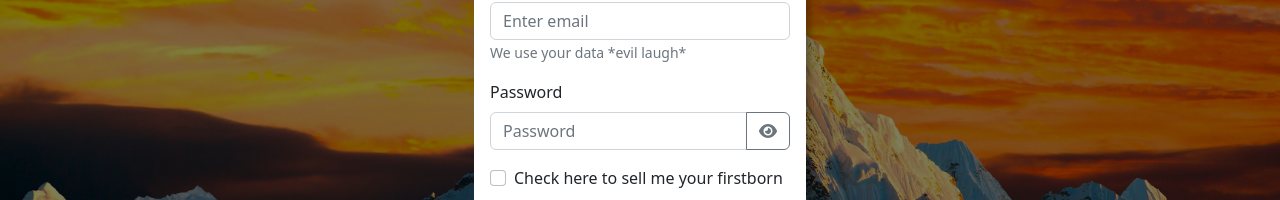
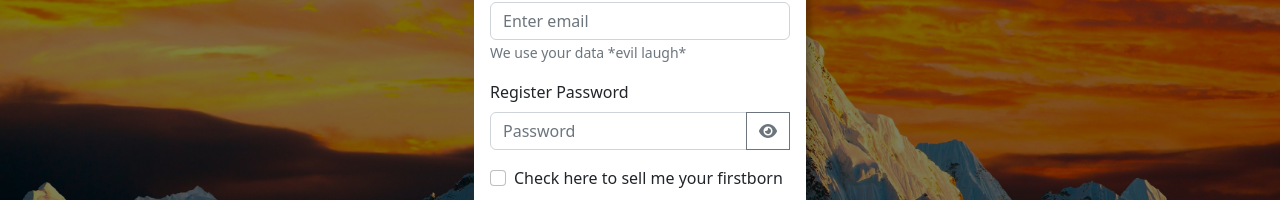
Before and after one commit to CanoodlingSocks/ts-react-experiments, a React (Create React App) app: page /login in a window 1280 px wide. Shown: the part 293-493 px from the top of the page. Built offline with nearby package versions, Linux system fonts and the light colour scheme.

Commit message:
style Form.Control.Feedback

```diff
--- a/src/components/shared/Form-components/password-input.tsx
+++ b/src/components/shared/Form-components/password-input.tsx
@@ -12,17 +12,22 @@ interface PasswordInputProps {
 
 export const PasswordInput = ({ showPassword, toggleVisibility }: PasswordInputProps) => {
   return (
-    <Form.Group className="mb-3" controlId="formBasicPassword">
-      <Form.Label>Password</Form.Label>
+    <Form.Group className="mb-3" controlId="formBasicPassword" style={{ marginBottom: "1rem" }}>
+      <Form.Label>Register Password</Form.Label>
       <InputGroup>
         <FormControl
           type={showPassword ? "text" : "password"}
           placeholder="Password"
           aria-label="Password"
+          pattern="^(?=.*\d).{4,8}$"
+          required
         />
         <Button variant="outline-secondary" onClick={toggleVisibility}>
           <FontAwesomeIcon icon={showPassword ? faEyeSlash : faEye} />
         </Button>
+        <Form.Control.Feedback type="invalid" style={{ position: "absolute", marginTop: "40px" }}>
+          Must contain a number and be at least 4 and max 8 characters long
+        </Form.Control.Feedback>
       </InputGroup>
     </Form.Group>
   );
```
